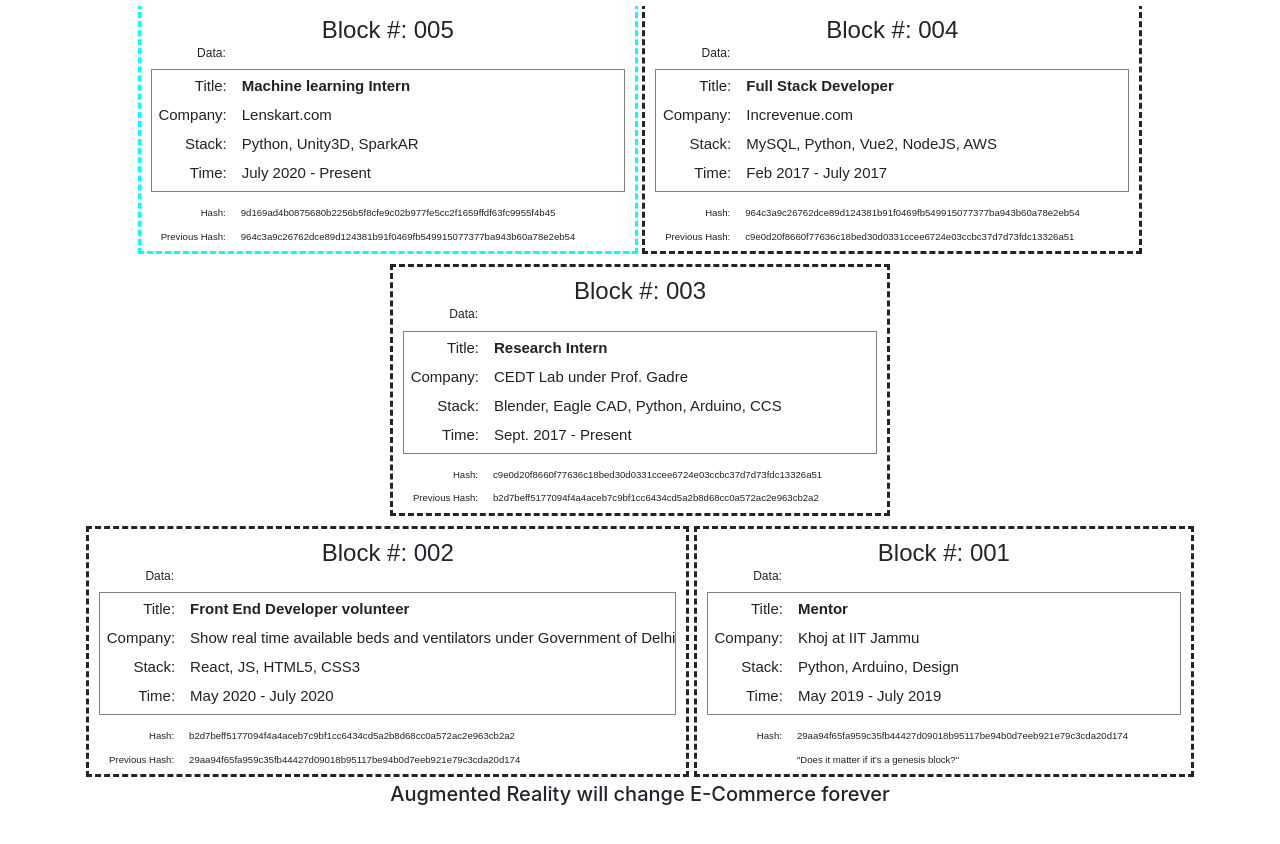
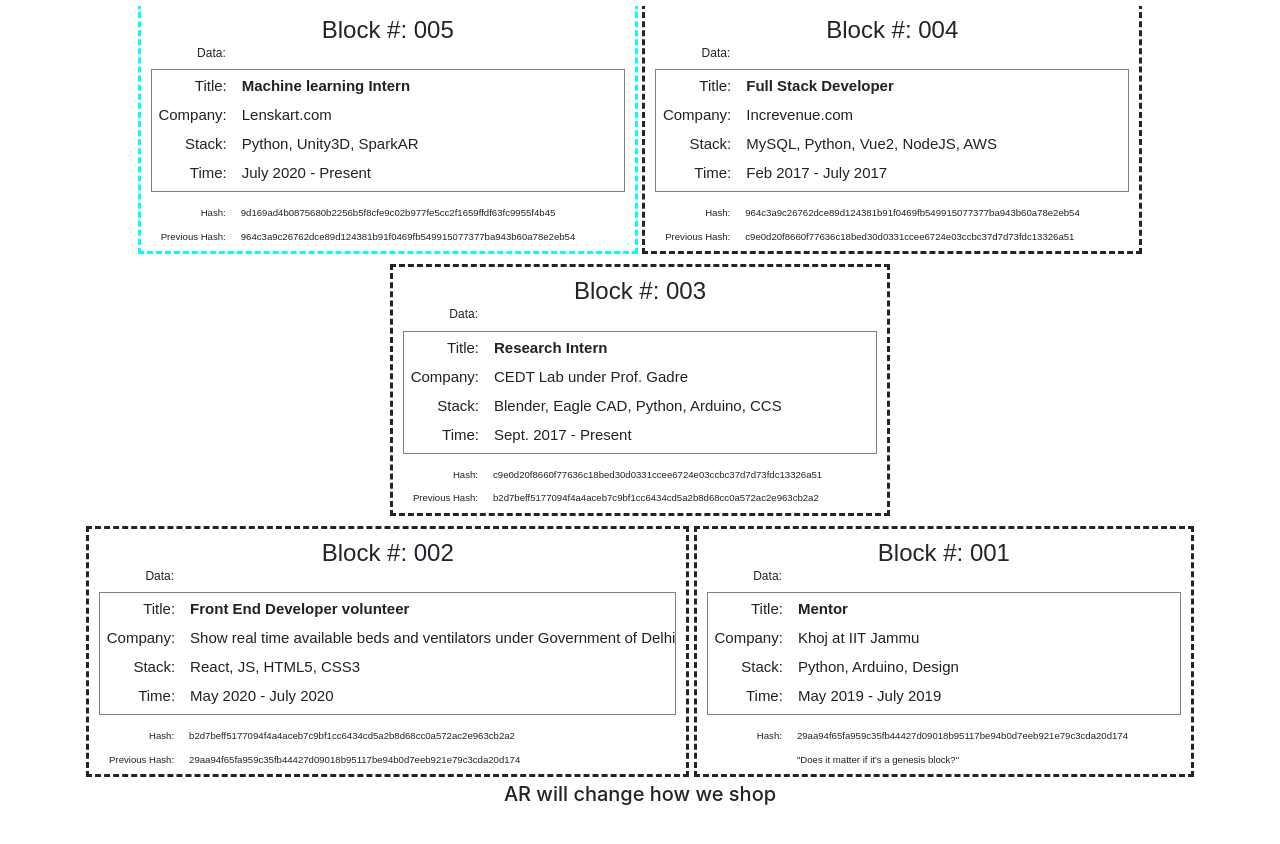
Before and after one commit to harshari/harshari.github.io, a plain HTML site: page index.html in a window 1280 px wide. Shown: the part 1894-2738 px from the top of the page. Drawn offline with nearby package versions, Linux system fonts and the light colour scheme.

Commit message:
Update index.html

```diff
--- a/index.html
+++ b/index.html
@@ -251,7 +251,7 @@
                     </div>
                 </div>
 
-                <div class="text-center h5">Augmented Reality will change E-Commerce forever</div>
+                <div class="text-center h5">AR will change how we shop</div>
             </div>
         </section>
         <div class="parallax-window" data-parallax="scroll" data-image-src="img/lower_photo.png"></div>
```
